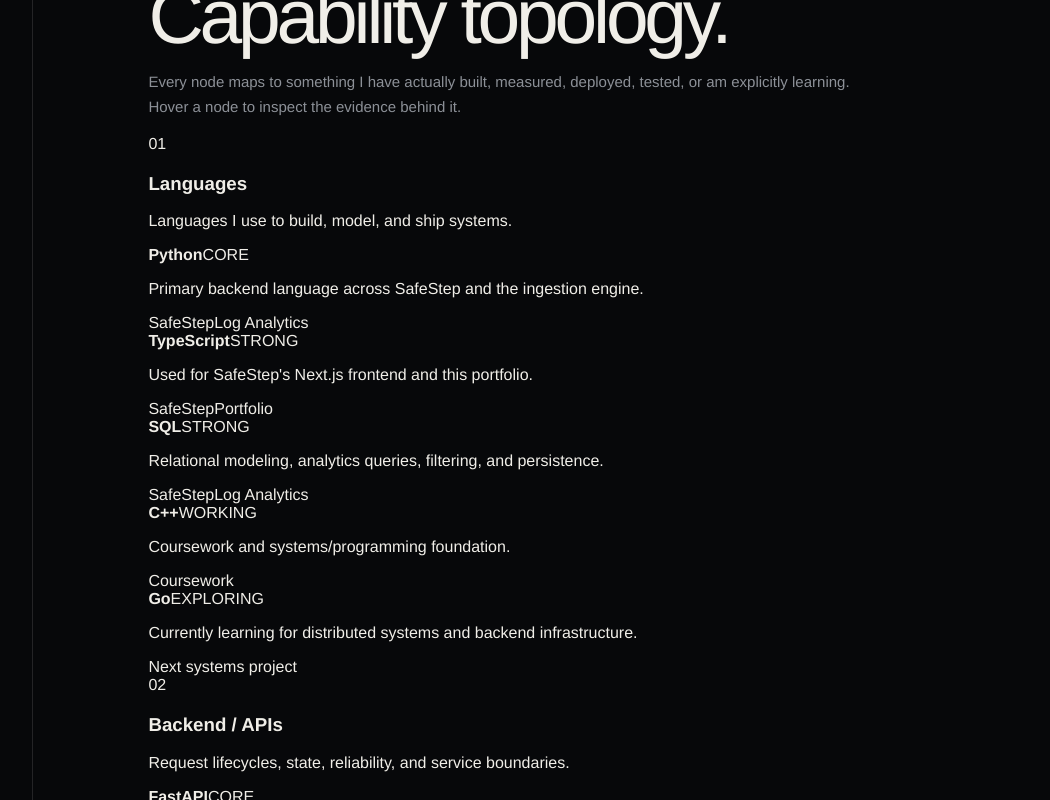
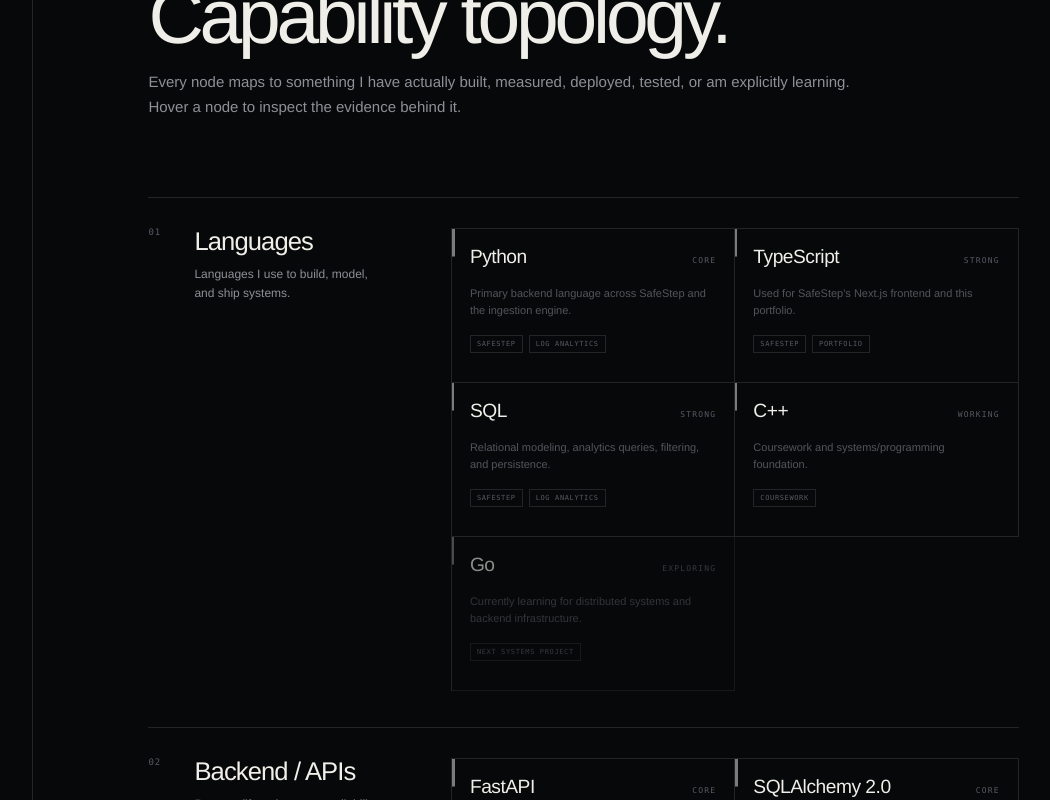
Before and after one commit to SharifWaqas/personal-website, a Next.js app: page / in a window 1280 px wide. Shown: the part 960-1760 px from the top of the page, without its empty margins (146-1196 px from the left). Built offline with nearby package versions, Linux system fonts and the light colour scheme.

Commit message:
style: define capability map and goofy Daffy behavior

```diff
--- a/app/globals.css
+++ b/app/globals.css
@@ -928,3 +928,259 @@
     display: none;
   }
 }
+
+
+/* Capability topology */
+.capability-content {
+  align-self: start;
+}
+
+.capability-topology {
+  margin-top: clamp(42px, 6vw, 76px);
+  border-top: 1px solid var(--line);
+}
+
+.capability-band {
+  display: grid;
+  grid-template-columns: minmax(180px, 0.42fr) 1fr;
+  gap: clamp(28px, 5vw, 72px);
+  padding: 30px 0 36px;
+  border-bottom: 1px solid var(--line);
+}
+
+.capability-band__header {
+  display: grid;
+  grid-template-columns: 32px 1fr;
+  gap: 14px;
+  align-content: start;
+}
+
+.capability-band__index {
+  color: var(--faint);
+  font-family: ui-monospace, SFMono-Regular, Consolas, monospace;
+  font-size: 9px;
+  letter-spacing: 0.12em;
+}
+
+.capability-band__header h3 {
+  margin: 0;
+  font-size: clamp(20px, 2vw, 30px);
+  font-weight: 500;
+  letter-spacing: -0.035em;
+}
+
+.capability-band__header p {
+  margin: 8px 0 0;
+  max-width: 32ch;
+  color: var(--muted);
+  font-size: 12px;
+  line-height: 1.55;
+}
+
+.capability-grid {
+  display: grid;
+  grid-template-columns: repeat(2, minmax(0, 1fr));
+  border-top: 1px solid var(--line);
+  border-left: 1px solid var(--line);
+}
+
+.capability-node {
+  position: relative;
+  min-height: 154px;
+  padding: 18px;
+  border-right: 1px solid var(--line);
+  border-bottom: 1px solid var(--line);
+  outline: none;
+  overflow: hidden;
+  transition:
+    background 180ms ease,
+    border-color 180ms ease,
+    transform 180ms ease;
+}
+
+.capability-node::before {
+  content: "";
+  position: absolute;
+  inset: 0 auto 0 0;
+  width: 2px;
+  opacity: 0.5;
+  background: var(--fg);
+  transform: scaleY(0.18);
+  transform-origin: top;
+  transition: transform 180ms ease, opacity 180ms ease;
+}
+
+.capability-node:hover,
+.capability-node:focus-visible {
+  background: rgba(240, 238, 232, 0.035);
+  border-color: var(--line-strong);
+  transform: translateY(-2px);
+}
+
+.capability-node:hover::before,
+.capability-node:focus-visible::before {
+  opacity: 1;
+  transform: scaleY(1);
+}
+
+.capability-node--exploring {
+  opacity: 0.58;
+}
+
+.capability-node--core::before {
+  width: 3px;
+}
+
+.capability-node__head {
+  display: flex;
+  align-items: baseline;
+  justify-content: space-between;
+  gap: 14px;
+}
+
+.capability-node__head strong {
+  font-size: clamp(17px, 1.5vw, 22px);
+  font-weight: 500;
+  letter-spacing: -0.025em;
+}
+
+.capability-node__head > span {
+  flex: 0 0 auto;
+  color: var(--faint);
+  font-family: ui-monospace, SFMono-Regular, Consolas, monospace;
+  font-size: 8px;
+  letter-spacing: 0.15em;
+}
+
+.capability-node__evidence {
+  margin: 14px 0 18px;
+  color: var(--muted);
+  font-size: 11px;
+  line-height: 1.55;
+  opacity: 0.56;
+  transform: translateY(3px);
+  transition: opacity 180ms ease, transform 180ms ease;
+}
+
+.capability-node:hover .capability-node__evidence,
+.capability-node:focus-visible .capability-node__evidence {
+  opacity: 1;
+  transform: translateY(0);
+}
+
+.capability-node__projects {
+  display: flex;
+  flex-wrap: wrap;
+  gap: 6px;
+}
+
+.capability-node__projects span {
+  padding: 4px 6px;
+  border: 1px solid var(--line);
+  color: var(--faint);
+  font-family: ui-monospace, SFMono-Regular, Consolas, monospace;
+  font-size: 7px;
+  letter-spacing: 0.09em;
+  text-transform: uppercase;
+}
+
+.capability-node:hover .capability-node__projects span,
+.capability-node:focus-visible .capability-node__projects span {
+  color: var(--muted);
+  border-color: var(--line-strong);
+}
+
+/* Real Daffy cursor companion */
+.cursor-daffy {
+  --daffy-rotate: 0deg;
+  --daffy-facing: 1;
+  --daffy-scale-x: 1;
+  --daffy-scale-y: 1;
+  position: fixed;
+  top: 0;
+  left: 0;
+  z-index: 80;
+  width: 78px;
+  height: 112px;
+  pointer-events: none;
+  opacity: 0;
+  will-change: transform;
+  transition: opacity 120ms ease;
+}
+
+.cursor-daffy[data-visible="true"] {
+  opacity: 1;
+}
+
+.cursor-daffy__image {
+  display: block;
+  width: 72px;
+  height: auto;
+  transform-origin: 50% 76%;
+  transform:
+    rotate(var(--daffy-rotate))
+    scaleX(calc(var(--daffy-facing) * var(--daffy-scale-x)))
+    scaleY(var(--daffy-scale-y));
+  filter:
+    drop-shadow(0 4px 2px rgba(0, 0, 0, 0.44))
+    drop-shadow(0 12px 22px rgba(0, 0, 0, 0.45));
+  user-select: none;
+  -webkit-user-drag: none;
+}
+
+.cursor-daffy__bubble {
+  position: absolute;
+  left: 42px;
+  top: -8px;
+  padding: 5px 7px;
+  border: 1px solid rgba(240, 238, 232, 0.3);
+  background: rgba(7, 8, 10, 0.82);
+  color: var(--fg);
+  font-family: ui-monospace, SFMono-Regular, Consolas, monospace;
+  font-size: 7px;
+  line-height: 1;
+  letter-spacing: 0.1em;
+  text-transform: uppercase;
+  white-space: nowrap;
+  opacity: 0;
+  transform: translateY(4px) rotate(-4deg);
+  transition: opacity 90ms ease, transform 90ms ease;
+}
+
+.cursor-daffy[data-goofy="true"] .cursor-daffy__bubble {
+  opacity: 1;
+  transform: translateY(0) rotate(-4deg);
+}
+
+.cursor-daffy[data-goofy="true"] .cursor-daffy__image {
+  filter:
+    drop-shadow(0 4px 2px rgba(0, 0, 0, 0.44))
+    drop-shadow(0 12px 22px rgba(0, 0, 0, 0.45))
+    saturate(1.08);
+}
+
+@media (max-width: 900px) {
+  .capability-band {
+    grid-template-columns: 1fr;
+  }
+
+  .capability-band__header p {
+    max-width: 46ch;
+  }
+}
+
+@media (max-width: 620px) {
+  .capability-grid {
+    grid-template-columns: 1fr;
+  }
+
+  .capability-node {
+    min-height: 138px;
+  }
+}
+
+@media (pointer: coarse), (prefers-reduced-motion: reduce) {
+  .cursor-daffy {
+    display: none;
+  }
+}
```
